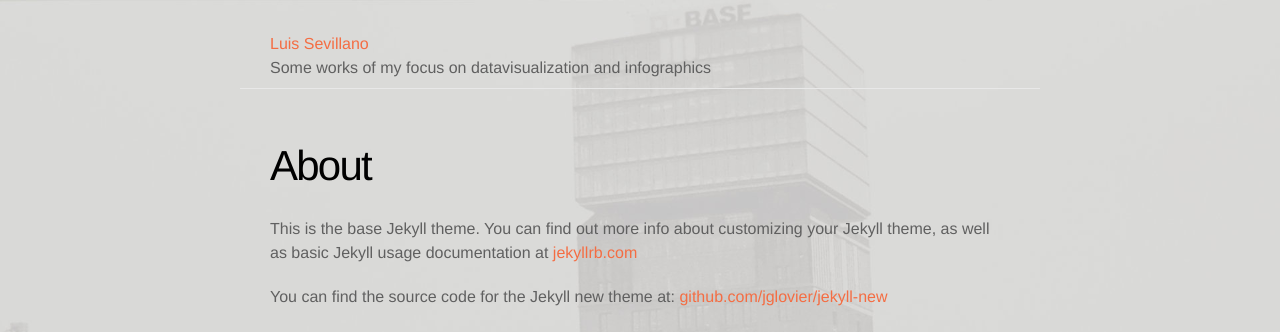
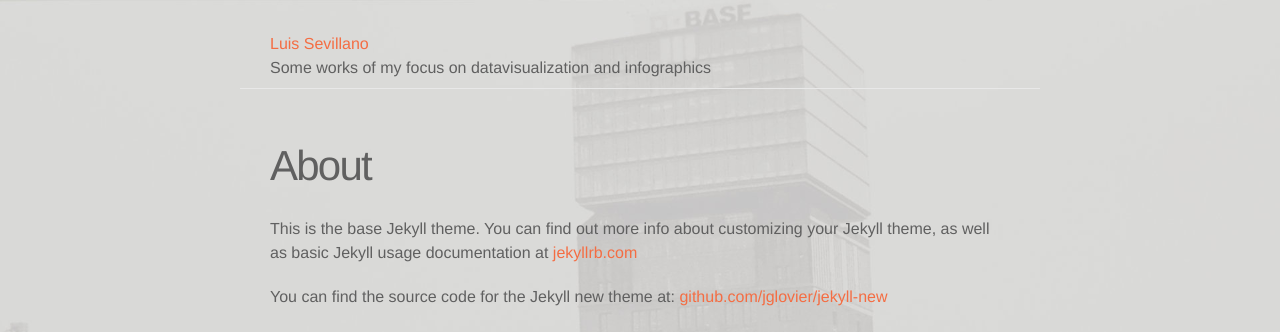
Before and after one commit to LuisSevillano/luissevillano.github.io, a Jekyll site: the page built from about.md, in a window 1280 px wide. Shown: the top 332 px of the page. Built offline with Jekyll 4.4.1, drawn with Linux system fonts in a browser that asks for light colours.

Commit message:
coloring h1 on post

```diff
--- a/css/main.scss
+++ b/css/main.scss
@@ -157,6 +157,7 @@ a:visited { color: #F46D43; }
   letter-spacing: -1.75px;
   line-height: 1;
   font-weight: 300;
+  color: $gray-dark;
 }
 
 .post-header .meta {
```
Also changed, not shown: 2 other files.
